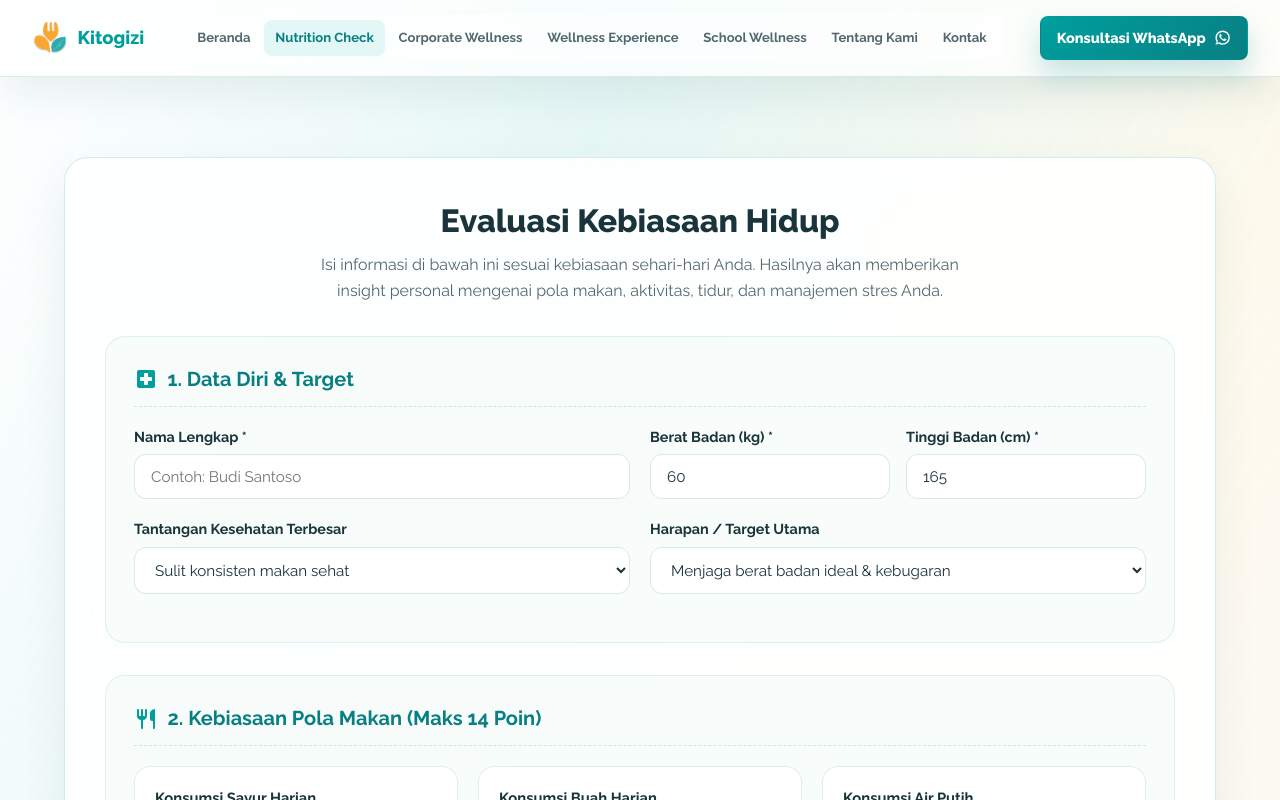
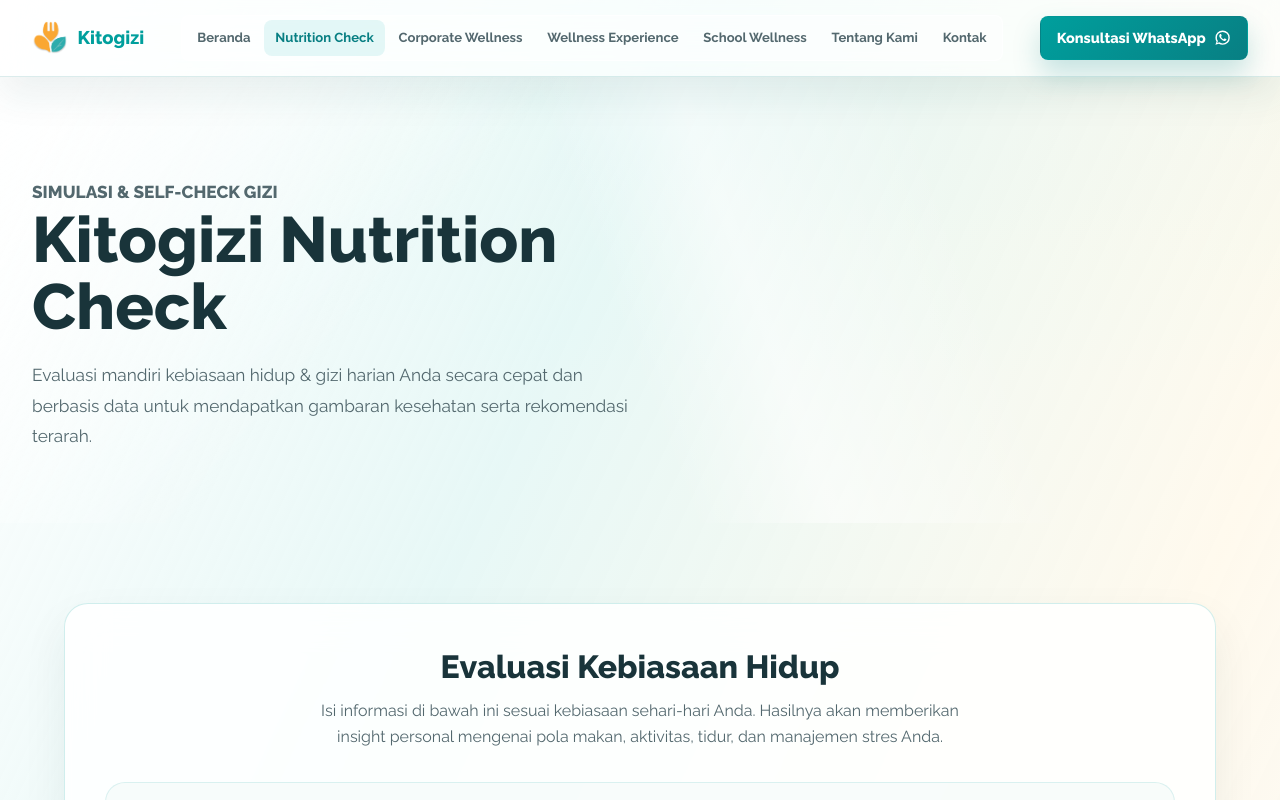
Before and after one commit to syukrialbani/fe-kitogizi, a React (Vite) app: page /nutrition-check in a window 1280 px wide. Shown: the top 800 px of the page. Built offline with nearby package versions, Linux system fonts and the light colour scheme.

Commit message:
fix: uncomment PageHero in SimulasiGiziPage for clean build

```diff
--- a/src/pages/simulasi-gizi/ui/SimulasiGiziPage.tsx
+++ b/src/pages/simulasi-gizi/ui/SimulasiGiziPage.tsx
@@ -132,11 +132,11 @@
 
   return (
     <div className="simulasi-gizi-page">
-      {/* <PageHero
+      <PageHero
         title="Kitogizi Nutrition Check"
         description="Evaluasi mandiri kebiasaan hidup & gizi harian Anda secara cepat dan berbasis data untuk mendapatkan gambaran kesehatan serta rekomendasi terarah."
         eyebrow="Simulasi & Self-Check Gizi"
-      /> */}
+      />
 
       <section className="section">
         <div className="container">
```
